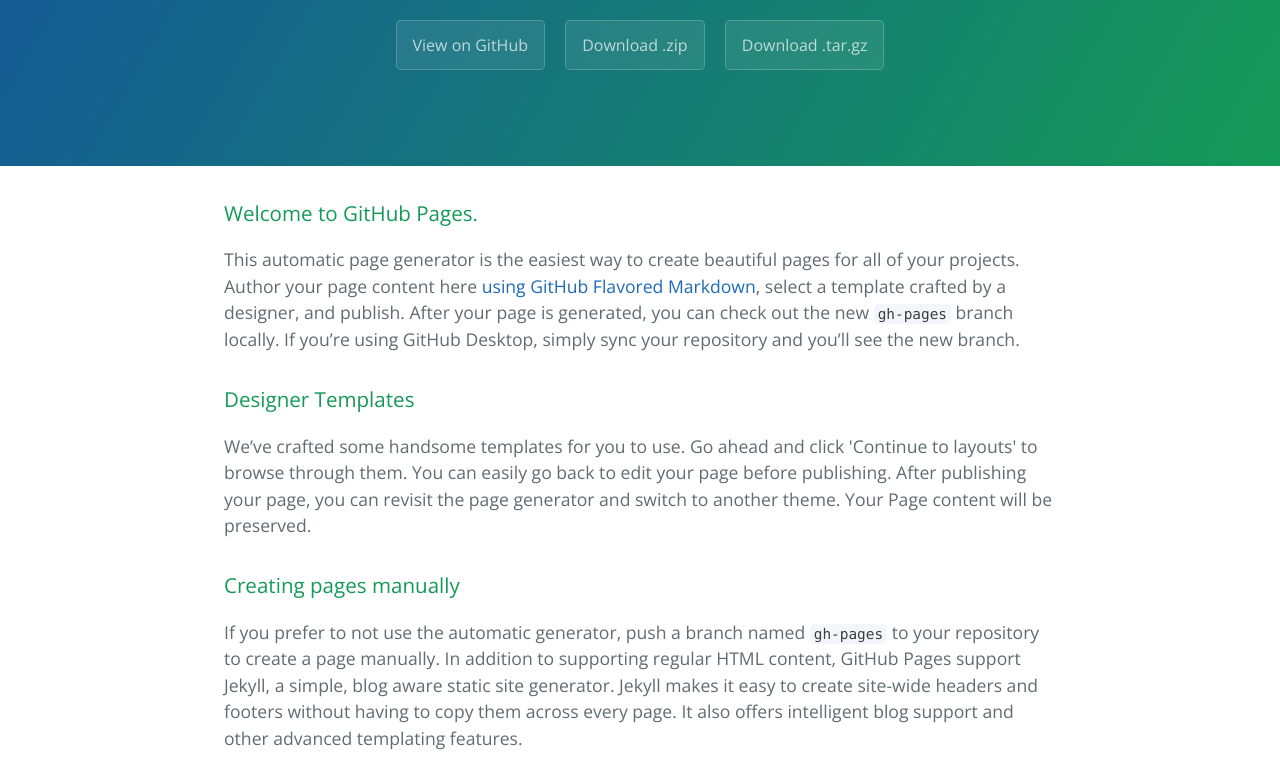
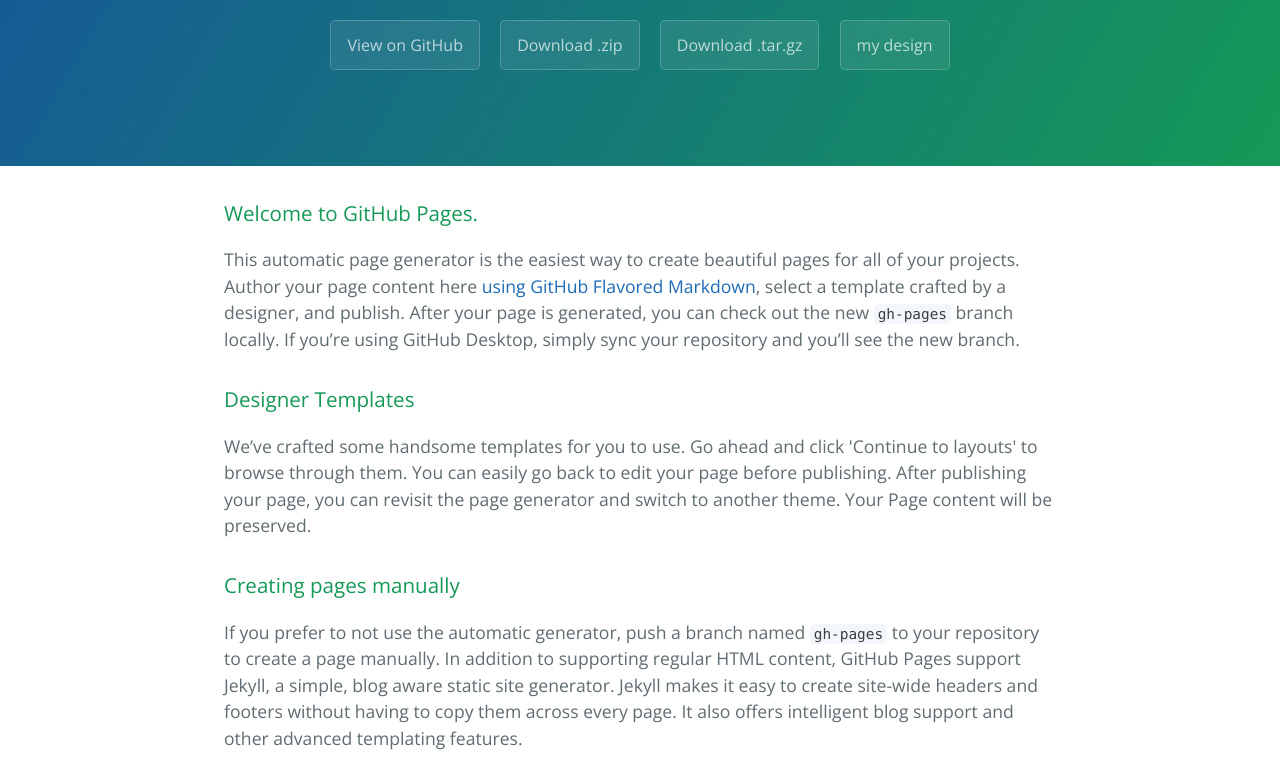
Before and after one commit to timkartar/webmod3, a plain HTML site: page index.html in a window 1280 px wide. Shown: the part 170-950 px from the top of the page. Drawn offline with nearby package versions, Linux system fonts and the light colour scheme.

Commit message:
gh-page index.html link added

```diff
--- a/index.html
+++ b/index.html
@@ -16,6 +16,7 @@
       <a href="https://github.com/timkartar/webmod3" class="btn">View on GitHub</a>
       <a href="https://github.com/timkartar/webmod3/zipball/master" class="btn">Download .zip</a>
       <a href="https://github.com/timkartar/webmod3/tarball/master" class="btn">Download .tar.gz</a>
+      <a href="http://timkartar.github.io/webmod3/after/index.html" class="btn">my design</a>
     </section>
 
     <section class="main-content">
```
